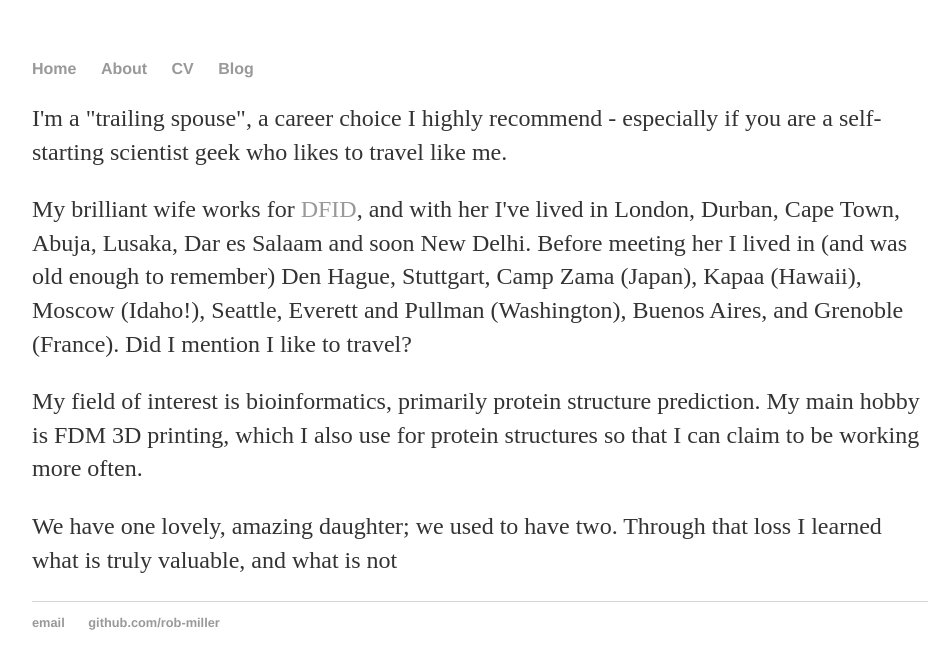
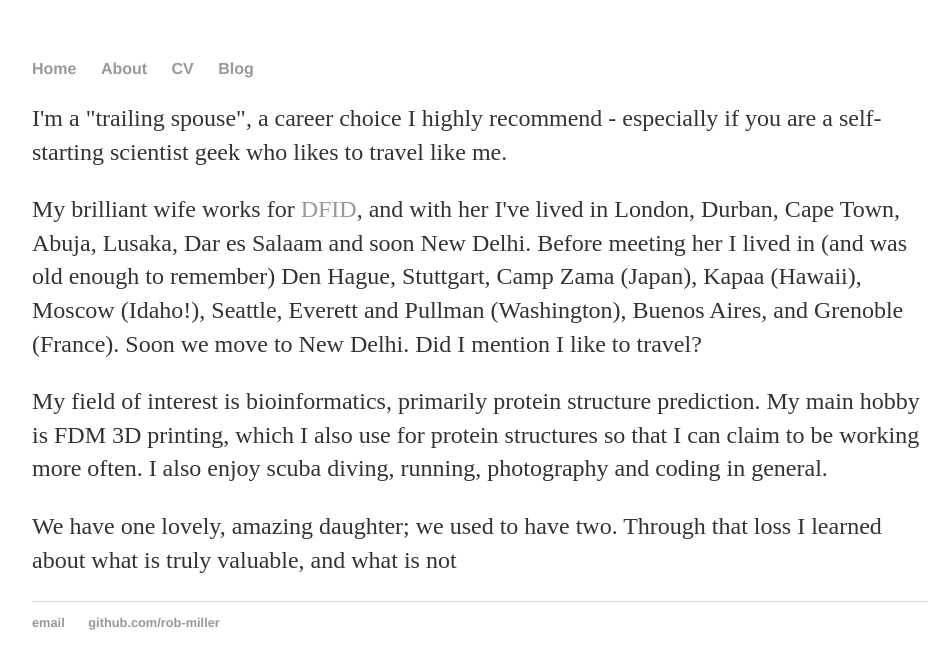
Before and after one commit to rob-miller/rob-miller.github.io, a Jekyll site: the page built from about/index.html, in a window 1280 px wide. Shown: the top 669 px of the page, without its empty margins (160-1110 px from the left). Built offline with Jekyll 4.4.1, drawn with Linux system fonts in a browser that asks for light colours.

Commit message:
add minor hobbies and more travel

```diff
--- a/about/index.html
+++ b/about/index.html
@@ -8,7 +8,8 @@
   <p>My brilliant wife works for <a href="https://www.gov.uk/government/organisations/department-for-international-development#content">DFID</a>,
   and with her I've lived in London, Durban, Cape Town, Abuja, Lusaka, Dar es Salaam and soon New Delhi.  Before meeting her I lived in (and
   was old enough to remember) Den Hague, Stuttgart, Camp Zama (Japan), Kapaa (Hawaii), Moscow (Idaho!), Seattle, Everett and Pullman (Washington),
-  Buenos Aires, and Grenoble (France).  Did I mention I like to travel?</p>
-  <p>My field of interest is bioinformatics, primarily protein structure prediction.  My main hobby is FDM 3D printing, which I also use for protein structures so that I can claim to be working more often.
-  <p>We have one lovely, amazing daughter; we used to have two.  Through that loss I learned what is truly valuable, and what is not</p>
+  Buenos Aires, and Grenoble (France).  Soon we move to New Delhi.  Did I mention I like to travel?</p>
+  <p>My field of interest is bioinformatics, primarily protein structure prediction.  My main hobby is FDM 3D printing, which I also use for
+  protein structures so that I can claim to be working more often.  I also enjoy scuba diving, running, photography and coding in general.</p>
+  <p>We have one lovely, amazing daughter; we used to have two.  Through that loss I learned about what is truly valuable, and what is not</p>
 </div><!-- /.blurb -->
```
